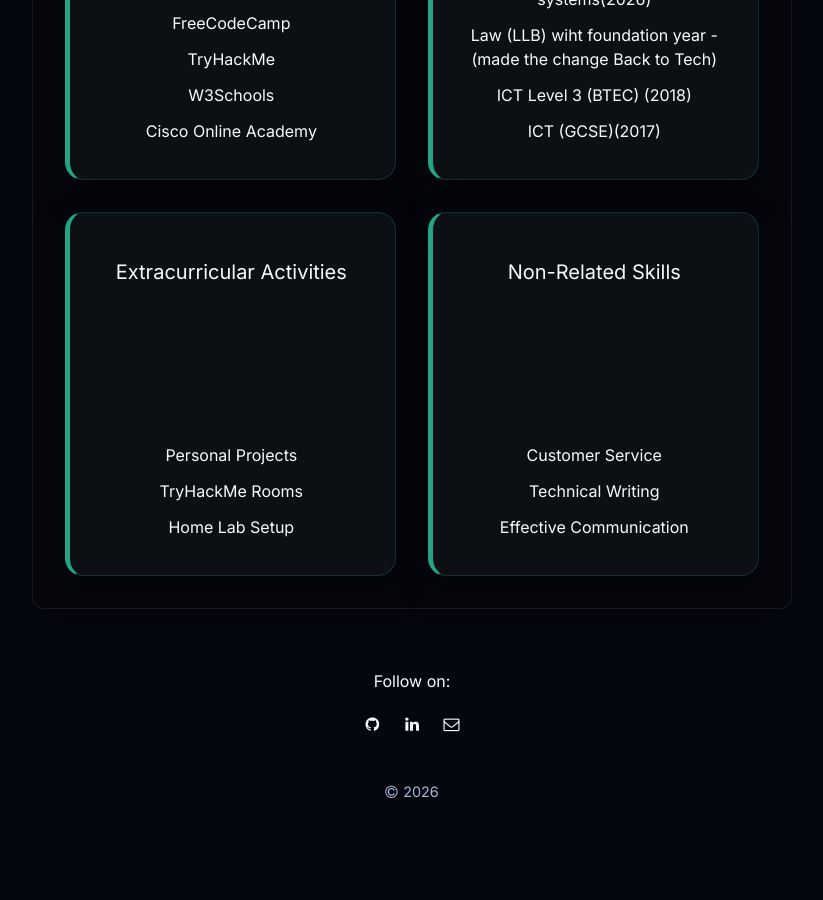
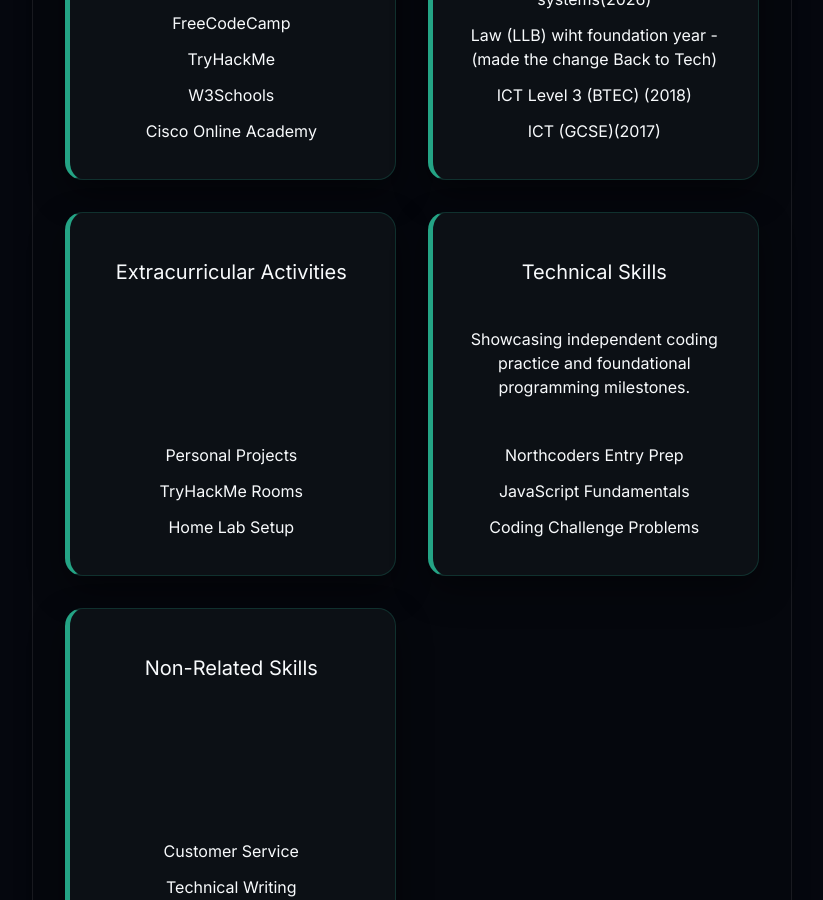
Before and after one commit to dean-js/dnormingtonlaw.uk, a Jekyll site: the page built from about.md, in a window 1280 px wide and 900 px high, scrolled down 870 px. Shown: the whole window, without its empty margins (213-1036 px from the left). Built offline with Jekyll 4.4.1, drawn with Linux system fonts in a browser that asks for light colours; before the commit the page ends 1711 px from its top, so only the background shows below that.

Commit message:
added new card for technical skills learnt along the way - northcoders (completed test cirriculum didnt enrol)

```diff
--- a/about.md
+++ b/about.md
@@ -43,7 +43,15 @@
                 <li>Home Lab Setup</li>
             </ul>
         </div>
-
+<div class="learning-item">
+            <h3>Technical Skills</h3>
+            <p>Showcasing independent coding practice and foundational programming milestones.</p>
+            <ul>
+                <li>Northcoders Entry Prep</li>
+                <li>JavaScript Fundamentals</li>
+                <li>Coding Challenge Problems</li>
+            </ul>
+        </div>
         <div class="learning-item">
             <h3>Non-Related Skills</h3>
             <ul>
```
